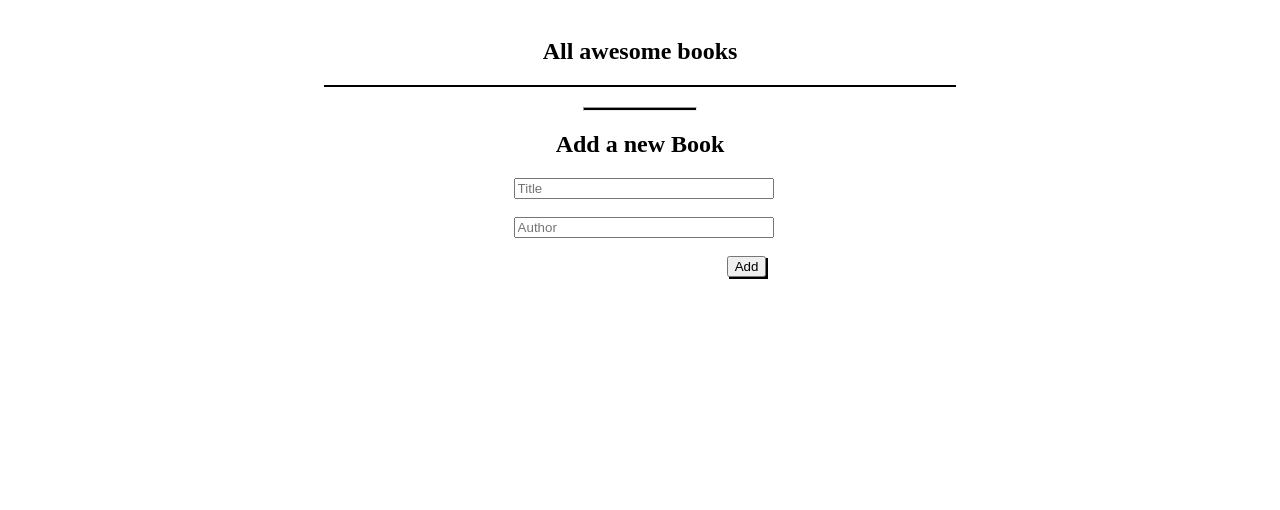
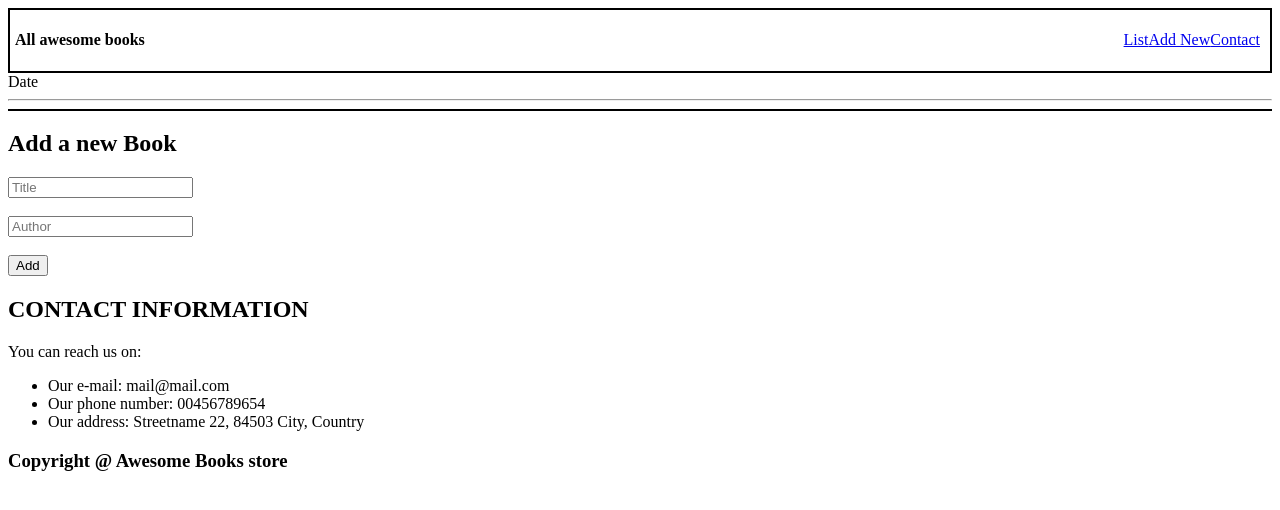
Before and after one commit to tashisrael/awesome-books, a website: page index.html in a window 1280 px wide. Drawn offline with Linux system fonts and the light colour scheme.

Commit message:
Modify index file

```diff
--- a/index.html
+++ b/index.html
@@ -8,10 +8,29 @@
     <title>Awesome Books</title>
 </head>
 <body>
-    <div class="awesome">
-    <h2> All awesome books </h2>
-    <div id="list" class="list"></div>
+    <!-- <div class="awesome"> -->
+        <div class="title">
+            <h4> All awesome books </h4>
+            <div class="links">
+                <ul class="ul-links">
+                    <li class="listLink"><a id="list-link" href="#list">List</a></li>
+                    <li class="listLink"><a id="add-link" href="#add-new">Add New</a></li>
+                    <li class="listLink"><a id="contact-link" href="#contact-list">Contact</a></li>
+                </ul>
+            </div>
+
+        </div>
+
+        <div class="date">
+            Date
+        </div>
+
         <hr>
+
+        <div id="list" class="list">
+
+        </div>
+        <div class="awesome-books" id="awesome-books">
         <h2>Add a new Book</h2>
         <form name="book" id="form">
             <input type="text" id="title" name="title" placeholder="Title" required><br><br>
@@ -19,6 +38,21 @@
             <button type="submit" id="btn" class="btn">Add</button>
         </form>
        </div>
+
+        <div class="contact" id="contact">
+            <h2 class="contact-text">CONTACT INFORMATION</h2>
+                <p class="contact-text">You can reach us on:</p>
+                <ul class="contact-list">
+                    <li>Our e-mail: mail@mail.com</li>
+                    <li>Our phone number: 00456789654</li>
+                    <li>Our address: Streetname 22, 84503 City, Country</li>
+                </ul>
+        </div>
+
+        <footer>
+            <h3>Copyright @ Awesome Books store</h3>
+        </footer>
+    <!-- </div> -->
     <script src="main.js"></script>
 </body>
 </html>
--- a/main.js
+++ b/main.js
@@ -7,6 +7,7 @@ class Book {
 
   constructor() {
     this.getFromLocalStorage();
+
   }
 
   saveToLocalStorage = (addedBooks) => localStorage.setItem('availableBooks', JSON.stringify(addedBooks));
--- a/styles.css
+++ b/styles.css
@@ -10,43 +10,24 @@ body {
   margin: auto;
   width: 50%;
   padding: 10px;
+
 }
 
-#form {
-  text-align: center;
-  width: 40%;
-  margin: auto;
+.title{
+  border: 2px solid;
+  display: flex;
+  align-items: center;
+  justify-content: space-between;
+  padding: 0 5px;
 }
 
-input {
-  width: 100%;
+.links{
+  display: flex;
+  margin-left: 20px;
 }
 
-#btn {
-  float: right;
+.ul-links {
+  list-style: none;
+  display: flex;
+  margin-right: 5px;
 }
-
-h2 {
-  text-align: center;
-}
-
-.availableBook {
-  display: flex;
-  justify-content: space-between;
-  gap: 8.5rem;
-  align-items: center;
-  background-color: #eaecee;
-  margin: 0;
-  padding: 0 10px;
-}
-
-hr {
-  width: 7rem;
-  margin-top: 20px;
-  height: 2px;
-  background-color: black;
-}
-
-button {
-  box-shadow: 2px 2px black;
-}
```
Lines whose indentation alone changed are shown as unchanged.
